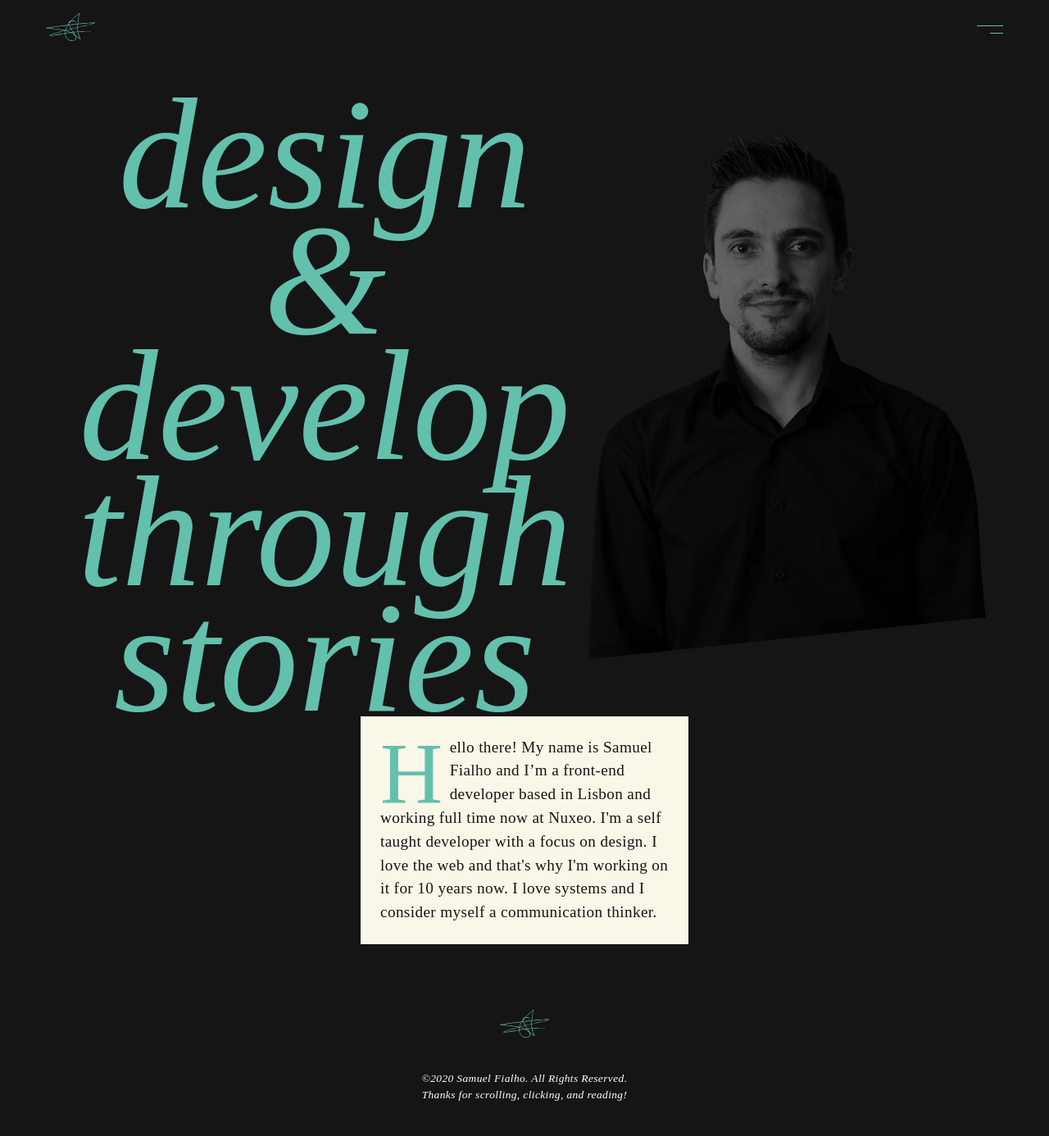
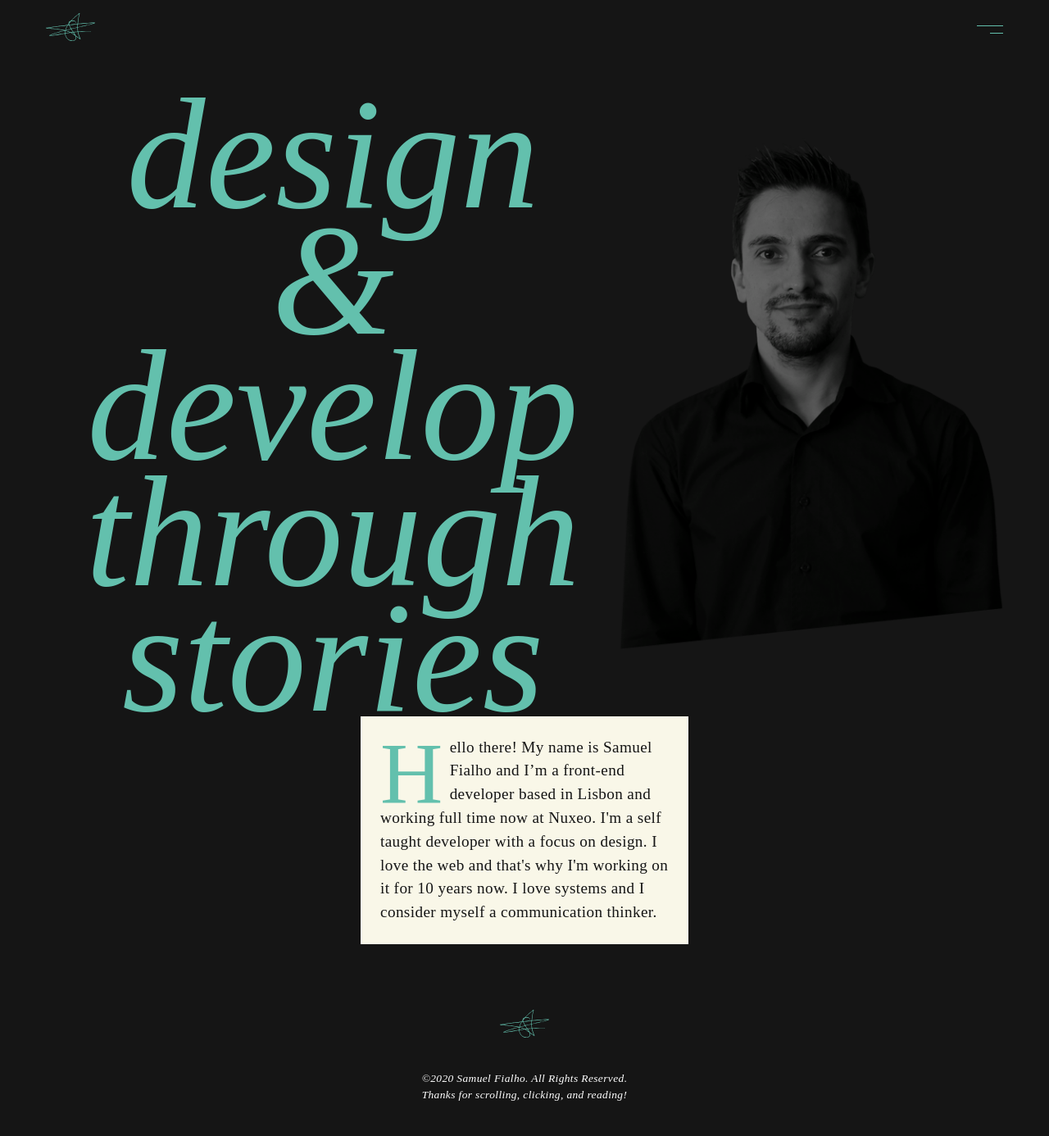
Before and after one commit to semisse/ltd2, a Jekyll site: the page built from index.markdown, in a window 1280 px wide. Shown: the whole page at 82% size. Built offline with Jekyll 4.4.1, drawn with Linux system fonts in a browser that asks for light colours; some web fonts are replaced.

Commit message:
add grid to home

```diff
--- a/_config.yml
+++ b/_config.yml
@@ -33,8 +33,8 @@ plugins:
   - jekyll-feed
   - jekyll-compress-images
 
-imageoptim:
-  - svgo: false
+compress_images:
+  images_path: "assets/img/**/*.{gif,png,jpg,jpeg}"
 
 sass:
   sass_dir: _sass
--- a/_layouts/contacts.html
+++ b/_layouts/contacts.html
@@ -24,7 +24,7 @@ layout: default
                 </div>
                 <div>
                     <label for="message">Message *</label>
-                    <textarea cols="30" rows="10" required></textarea>
+                    <textarea name="message" cols="30" rows="10" required></textarea>
                 </div>
                 <button type="submit">Send</button>
               </form>
--- a/_layouts/home.html
+++ b/_layouts/home.html
@@ -2,13 +2,12 @@
 layout: default
 ---
 
-<section class="header" id="home" role="main">
-    <div class="welcome">
-        <h1>design & develop through stories</h1>
-        <img src="{{site.baseurl}}/assets/img/sam.png"
-            srcset="{{site.baseurl}}/assets/img/sam.png 1x, {{site.baseurl}}/assets/img/sam@2x.png 2x"
-            alt="picture of samuel">
-    </div>
+<header class="header" id="home" role="main">
+    <h1>design & develop through stories</h1>
+    <img src="{{site.baseurl}}/assets/img/sam.png"
+        srcset="{{site.baseurl}}/assets/img/sam.png 1x, {{site.baseurl}}/assets/img/sam@2x.png 2x"
+        alt="picture of samuel">
+
     <div class="card">
         <p>Hello there! My name is Samuel Fialho and I’m a front-end developer based in Lisbon and working
             full
@@ -18,4 +17,4 @@ layout: default
             thinker.
         </p>
     </div>
-</section>
+</header>
--- a/_sass/_global.scss
+++ b/_sass/_global.scss
@@ -144,3 +144,22 @@ button:hover {
         }
     }
 }
+
+@mixin responsive-font($responsive, $min, $max: false, $fallback: false) {
+    $responsive-unitless: $responsive / ($responsive - $responsive + 1);
+    $dimension: if(unit($responsive) == 'vh', 'height', 'width');
+    $min-breakpoint: $min / $responsive-unitless * 100;
+    @media (max-#{$dimension}: #{$min-breakpoint}) {
+      font-size: $min;
+    }
+    @if $max {
+      $max-breakpoint: $max / $responsive-unitless * 100;
+      @media (min-#{$dimension}: #{$max-breakpoint}) {
+        font-size: $max;
+      }
+    }
+    @if $fallback {
+      font-size: $fallback;
+    }
+    font-size: $responsive;
+}
--- a/_sass/_header.scss
+++ b/_sass/_header.scss
@@ -8,12 +8,7 @@
 .header h1 {
     flex-grow: 2;
     flex-basis: 0;
-}
-
-.header .welcome {
-    display: flex;
-    flex-direction: column;
-    align-items: center;
+    @include responsive-font(15vw, 50px, 200px);
 }
 
 .header img {
@@ -50,28 +45,14 @@
 }
 
 @media (min-width: 40rem) {
-    h1 {
-        font-size: 400%;
-    }
-    .header .welcome {
-        flex-direction: row;
+    .header {
+        display: grid;
+        grid-template-columns: 60% 1fr;
+        grid-template-rows: auto auto;
     }
     .card {
+        grid-column: span 2;
+        margin: auto;
         max-width: calc(#{$base-unit} * 50);
     }
 }
-
-@media (min-width: 44rem) {
-    h1 {
-        font-size: 700%;
-    }
-}
-
-@media (min-width: 70rem) {
-    h1 {
-        font-size: 1000%;
-    }
-    .header img {
-        margin-top: calc(#{$base-unit} * (-5));
-    }
-}
```
